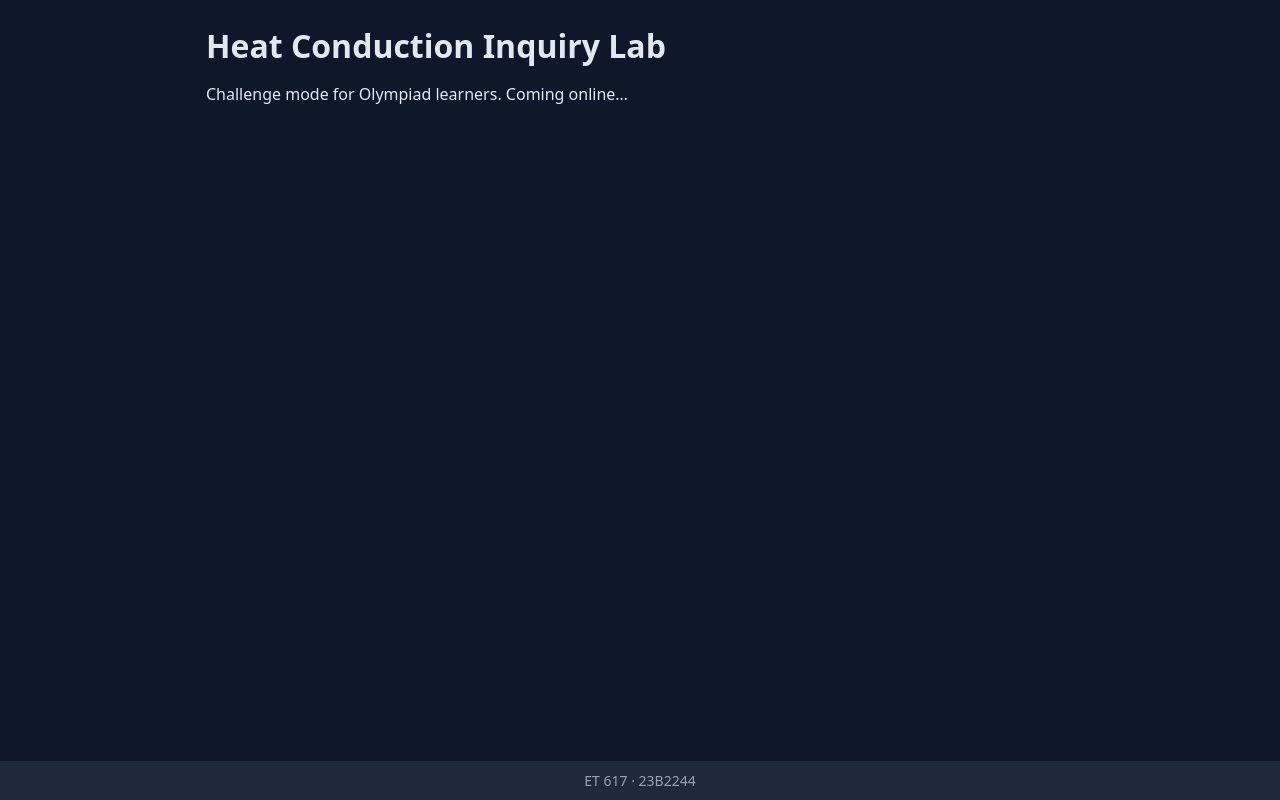
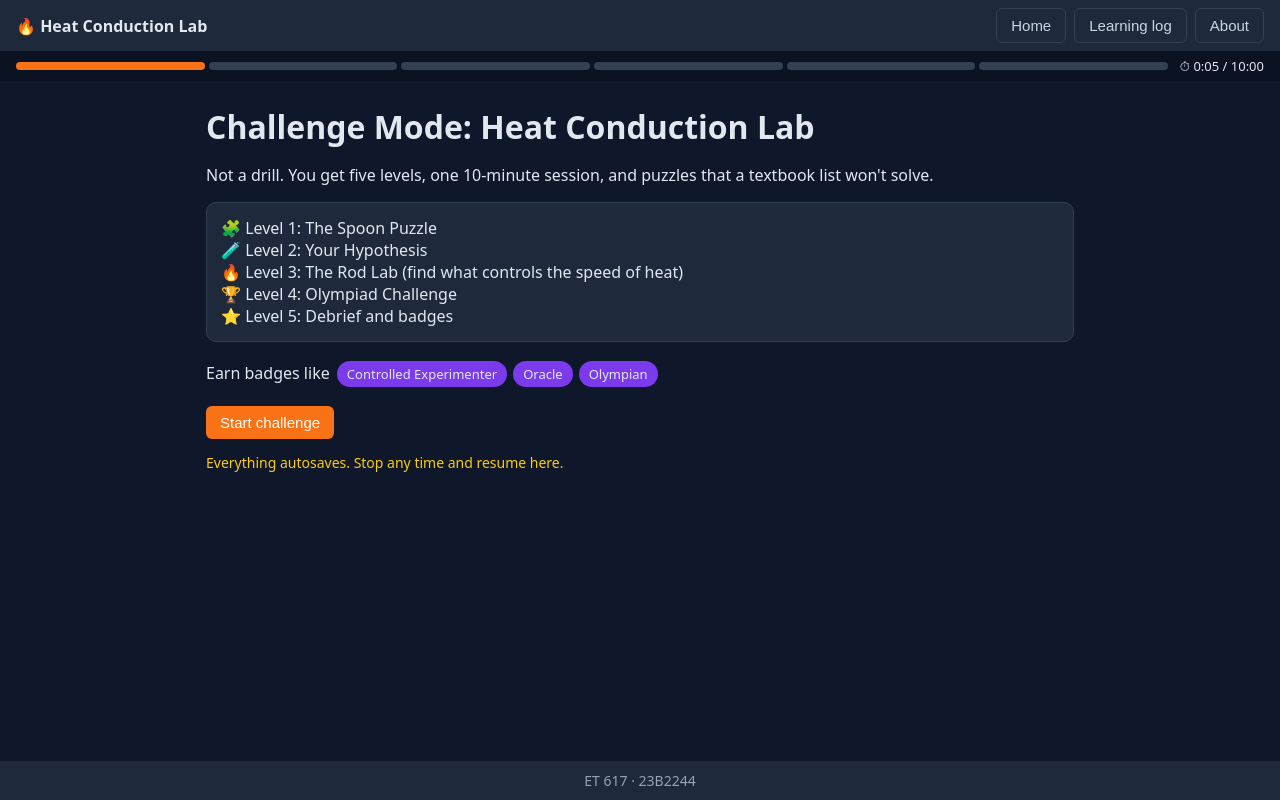
Before and after one commit to Sanidhya-Katiyar/et617-endsem-23B2244, a React (Vite) app: page / in a window 1280 px wide. Built offline with nearby package versions, Linux system fonts and the light colour scheme.

Commit message:
Add app shell: autosave store, progress bar, Welcome/Resume, Learning log, About
Co-Authored-By: Claude Opus 5.5 <noreply@anthropic.com>

```diff
--- a/src/App.jsx
+++ b/src/App.jsx
@@ -1,10 +1,54 @@
-// First version: placeholder shell with identity footer (screens added next).
+// App.jsx — holds the app state, autosaves it, and shows the nav, progress bar, current screen and footer.
+import { useEffect, useState } from 'react'
+import { loadState, saveState, addLog, STEPS } from './store.js'
+import * as S from './Screens.jsx'
+
+const SCREENS = {
+  welcome: S.Welcome, hook: S.Hook, hypothesis: S.Hypothesis, lab: S.Lab,
+  challenge: S.Challenge, summary: S.Summary, log: S.LearningLog, about: S.About,
+}
+
 export default function App() {
+  const [state, setState] = useState(loadState)
+  const [, setTick] = useState(0)
+
+  useEffect(() => saveState(state), [state])   // C4: autosave after every action
+  useEffect(() => {                            // re-render every second for the timer
+    const id = setInterval(() => setTick((t) => t + 1), 1000)
+    return () => clearInterval(id)
+  }, [])
+
+  const update = (patch) => setState((s) => ({ ...s, ...patch }))
+  const log = (type, data) => setState((s) => addLog(s, type, data))
+  const go = (screen) => setState((s) => {
+    const secs = Math.round((Date.now() - s.stepStart) / 1000)
+    const logged = addLog(s, 'step_time', { step: s.screen, seconds: secs })
+    // lastStep = the learning step to resume to (Log/About/Home are not steps)
+    const lastStep = STEPS.includes(screen) && screen !== 'welcome' ? screen : s.lastStep
+    return { ...logged, screen, lastStep, stepStart: Date.now(), elapsedBefore: s.elapsedBefore + secs }
+  })
+
+  const elapsed = state.elapsedBefore + Math.round((Date.now() - state.stepStart) / 1000)
+  const mmss = (t) => `${Math.floor(t / 60)}:${String(t % 60).padStart(2, '0')}`
+  const stepIndex = STEPS.indexOf(state.screen)
+  const Screen = SCREENS[state.screen] || S.Welcome
+
   return (
     <div className="app">
+      <nav>
+        <strong style={{ alignSelf: 'center', marginRight: 'auto' }}>🔥 Heat Conduction Lab</strong>
+        <button onClick={() => go('welcome')}>Home</button>
+        <button onClick={() => go('log')}>Learning log</button>
+        <button onClick={() => go('about')}>About</button>
+      </nav>
+      <div className="progress" title="10-minute session">
+        {STEPS.map((step, i) => (
+          <div key={step} className={'step ' + (i < stepIndex ? 'done' : i === stepIndex ? 'current' : '')} title={step} />
+        ))}
+        <span style={{ marginLeft: 8 }} className={elapsed > 600 ? 'warn' : ''}>⏱ {mmss(elapsed)} / 10:00</span>
+      </div>
       <main>
-        <h1>Heat Conduction Inquiry Lab</h1>
-        <p>Challenge mode for Olympiad learners. Coming online…</p>
+        <Screen state={state} update={update} log={log} go={go} setState={setState} />
       </main>
       <footer>ET 617 · 23B2244</footer>
     </div>
--- /dev/null
+++ b/src/Screens.jsx
@@ -0,0 +1,82 @@
+// Screens.jsx — the smaller screens: Welcome/Resume, Hook, Hypothesis, Summary, Learning log, About.
+import { freshState, logToCsv, downloadFile } from './store.js'
+
+const STEP_NAMES = { welcome: 'Welcome', hook: 'Hook puzzle', hypothesis: 'Hypothesis', lab: 'Lab', challenge: 'Challenge', summary: 'Summary' }
+
+// Placeholders for screens built in later commits.
+export const Hook = () => <p>Coming next…</p>
+export const Hypothesis = Hook
+export const Lab = Hook
+export const Challenge = Hook
+export const Summary = Hook
+
+export function Welcome({ state, go, setState }) {
+  const hasProgress = state.hook.answer !== null || state.trials.length > 0
+  const resumeTo = state.lastStep || 'hook'
+  const start = () => setState((s) => ({ ...freshState(s.log), screen: 'hook', lastStep: 'hook' }))
+
+  return (
+    <div>
+      <h1>Challenge Mode: Heat Conduction Lab</h1>
+      <p>Not a drill. You get five levels, one 10-minute session, and puzzles that a textbook list won't solve.</p>
+      <div className="card">
+        <div>🧩 Level 1: The Spoon Puzzle</div>
+        <div>🧪 Level 2: Your Hypothesis</div>
+        <div>🔥 Level 3: The Rod Lab (find what controls the speed of heat)</div>
+        <div>🏆 Level 4: Olympiad Challenge</div>
+        <div>⭐ Level 5: Debrief and badges</div>
+      </div>
+      <p>Earn badges like <span className="badge">Controlled Experimenter</span><span className="badge">Oracle</span><span className="badge">Olympian</span></p>
+      {hasProgress ? (
+        <div className="row">
+          <button onClick={() => go(resumeTo)}>▶ Continue where you left off ({STEP_NAMES[resumeTo]}, {state.trials.length} trials)</button>
+          <button className="secondary" onClick={start}>Start fresh</button>
+        </div>
+      ) : (
+        <button onClick={start}>Start challenge</button>
+      )}
+      <p className="warn" style={{ fontSize: 14 }}>Everything autosaves. Stop any time and resume here.</p>
+    </div>
+  )
+}
+
+export function LearningLog({ state }) {
+  const json = () => downloadFile('learning-log-23B2244.json', JSON.stringify(state.log, null, 2), 'application/json')
+  const csv = () => downloadFile('learning-log-23B2244.csv', logToCsv(state.log), 'text/csv')
+  return (
+    <div>
+      <h2>Learning log ({state.log.length} events)</h2>
+      <p>Answers, hypotheses, trials, variables changed, hints, time per step and misconception flags, saved on this device.</p>
+      <div className="row"><button onClick={csv}>Export CSV</button><button onClick={json}>Export JSON</button></div>
+      <div style={{ overflowX: 'auto', marginTop: 10 }}>
+        <table>
+          <thead><tr><th>Time</th><th>Screen</th><th>Event</th><th>Data</th></tr></thead>
+          <tbody>
+            {[...state.log].reverse().map((e, i) => (
+              <tr key={i}>
+                <td>{e.time.slice(11, 19)}</td><td>{e.screen}</td>
+                <td className={e.type === 'misconception_flag' ? 'bad' : e.type === 'hint_used' ? 'warn' : ''}>{e.type}</td>
+                <td style={{ fontSize: 12 }}>{JSON.stringify(e.data)}</td>
+              </tr>
+            ))}
+          </tbody>
+        </table>
+      </div>
+    </div>
+  )
+}
+
+export function About({ state, go }) {
+  return (
+    <div>
+      <h2>About</h2>
+      <div className="card">
+        <p><b>Roll no:</b> 23B2244</p>
+        <p><b>Card:</b> P5 Inquiry-based virtual lab · T9 Heat conduction in different materials (Cl. 7) · L6 High-achieving Olympiad learner, bored by routine practice · C4 10-minute sessions</p>
+        <p><b>Design challenge:</b> learning from an <i>unsuccessful</i> experiment without revealing the answer. The lab detects confounded trials, runs where heat never reaches the end, and results that contradict your hypothesis. It then gives graded Socratic hints (question → what to hold constant → rows to compare), never the answer.</p>
+        <p><b>Persona:</b> Aditi, 13, Class 8, NSEJS aspirant, Pune.</p>
+      </div>
+      <button onClick={() => go(state.lastStep || 'welcome')}>Back</button>
+    </div>
+  )
+}
--- /dev/null
+++ b/src/store.js
@@ -0,0 +1,54 @@
+// store.js — saves the whole app state in localStorage (C4: stop and resume) and keeps the learning log.
+const KEY = 'et617-23b2244'
+
+export const STEPS = ['welcome', 'hook', 'hypothesis', 'lab', 'challenge', 'summary']
+
+export function freshState(oldLog = []) {
+  return {
+    screen: 'welcome',
+    stepStart: Date.now(),   // when the current screen was opened
+    elapsedBefore: 0,        // seconds spent on earlier screens (active time only)
+    hook: { answer: null, confidence: 3, introStep: 0 },
+    hypothesis: { vars: [], prediction: '', saved: false, revisions: 0 },
+    trials: [],
+    hintsUsed: 0,
+    challenge: {},
+    confAfter: 3,
+    log: oldLog,
+  }
+}
+
+export function loadState() {
+  try {
+    const saved = JSON.parse(localStorage.getItem(KEY))
+    // reset the step timer on load so time away from the app is not counted
+    if (saved) return { ...freshState(), ...saved, stepStart: Date.now() }
+  } catch { /* ignore broken storage */ }
+  return freshState()
+}
+
+export function saveState(state) {
+  try { localStorage.setItem(KEY, JSON.stringify(state)) } catch { /* storage full or blocked */ }
+}
+
+// Returns a new state with one event added to the learning log.
+export function addLog(state, type, data = {}) {
+  const event = { time: new Date().toISOString(), screen: state.screen, type, data }
+  return { ...state, log: [...state.log, event] }
+}
+
+// Lets the learner download the log as a file (CSV or JSON).
+export function downloadFile(name, text, mime) {
+  const url = URL.createObjectURL(new Blob([text], { type: mime }))
+  const a = document.createElement('a')
+  a.href = url
+  a.download = name
+  a.click()
+  URL.revokeObjectURL(url)
+}
+
+export function logToCsv(log) {
+  const esc = (v) => '"' + String(v).replaceAll('"', '""') + '"'
+  const rows = log.map((e) => [e.time, e.screen, e.type, JSON.stringify(e.data)].map(esc).join(','))
+  return ['time,screen,type,data', ...rows].join('\n')
+}
```
Also changed, not shown: 1 other file (tests, documents, lock files or other folders).
